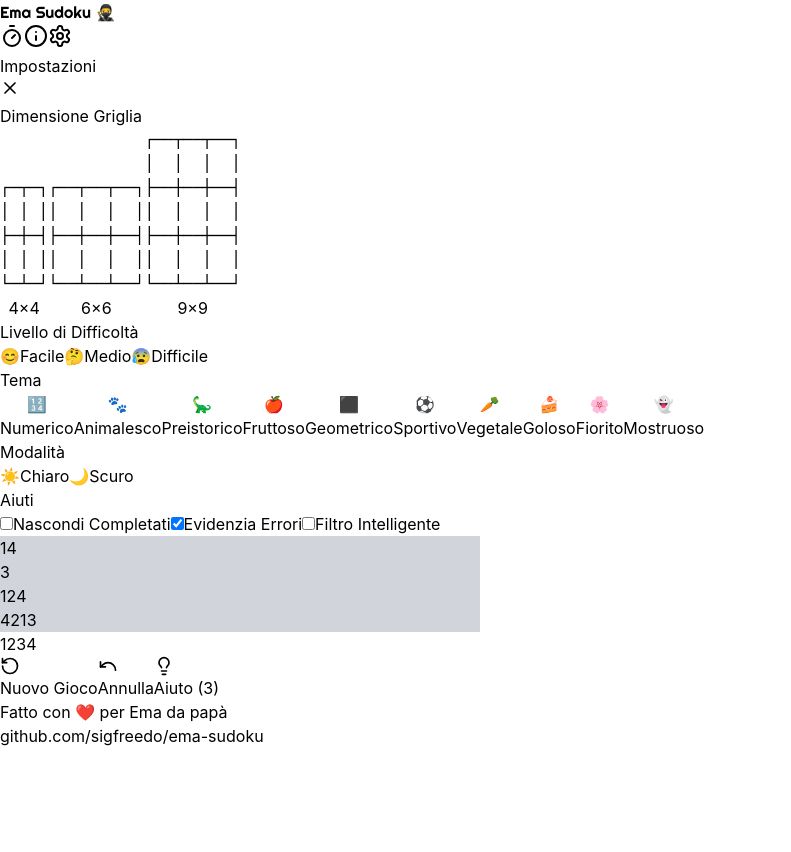
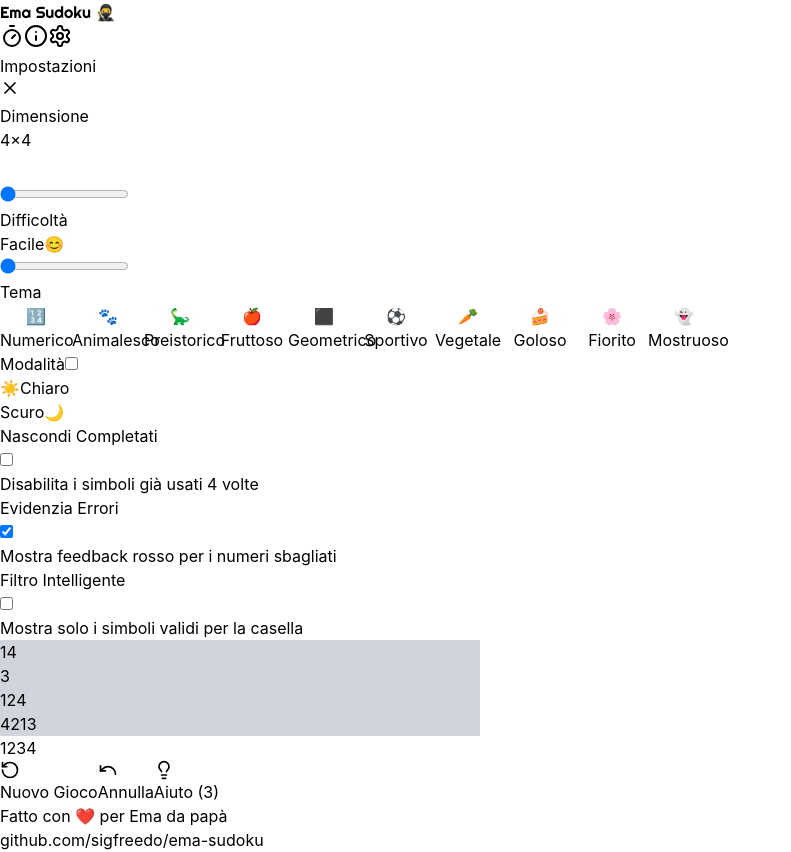
Before and after one commit to sigfreedo/ema-sudoku, a React (Vite) app: page / in a window 1280 px wide. Both pictures are taken after a click on the button 60 px from the left and 36 px from the top of the page. Shown: the whole page, without its empty margins (0-791 px from the left). Before the commit the page ends 800 px from the top, so only its background shows below. Built offline with nearby package versions, Linux system fonts and the light colour scheme.

Commit message:
Miglioramenti grafici impostazioni

```diff
--- a/src/App.jsx
+++ b/src/App.jsx
@@ -814,152 +814,195 @@ const EmaSudoku = () => {
                     <X size={20} />
                   </button>
                 </div>
-                <div className="space-y-6 text-sm">
+                <div className="space-y-5 text-sm">
 
-              {/* Dimensione griglia con mini-grids visive */}
+              {/* Dimensione griglia con slider e preview */}
               <div>
-                <label className="block font-semibold mb-3 text-xs uppercase tracking-wide opacity-70">Dimensione Griglia</label>
-                <div className="flex gap-3 justify-center">
+                <div className="flex items-center justify-between mb-2">
+                  <label className="font-semibold text-xs uppercase tracking-wide opacity-70">Dimensione</label>
+                  <div className="flex items-center gap-3">
+                    <span className="text-sm font-bold">{gridSize}×{gridSize}</span>
+                    {/* Mini grid preview */}
+                    <div
+                      className="grid gap-[1px] bg-gray-400 dark:bg-gray-600 p-[2px] rounded"
+                      style={{
+                        gridTemplateColumns: `repeat(${gridSize === 4 ? 2 : gridSize === 6 ? 3 : 3}, 1fr)`,
+                        gridTemplateRows: `repeat(${gridSize === 4 ? 2 : gridSize === 6 ? 2 : 3}, 1fr)`,
+                        width: '32px',
+                        height: '32px'
+                      }}
+                    >
+                      {Array.from({ length: (gridSize === 4 ? 4 : gridSize === 6 ? 6 : 9) }).map((_, i) => (
+                        <div key={i} className={`${darkMode ? 'bg-gray-700' : 'bg-white'}`}></div>
+                      ))}
+                    </div>
+                  </div>
+                </div>
+                <input
+                  type="range"
+                  min="0"
+                  max="2"
+                  value={gridSize === 4 ? 0 : gridSize === 6 ? 1 : 2}
+                  onChange={(e) => setGridSize([4, 6, 9][parseInt(e.target.value)])}
+                  className="w-full h-2 bg-gray-300 dark:bg-gray-600 rounded-lg appearance-none cursor-pointer accent-blue-500"
+                />
+              </div>
+
+              {/* Difficoltà con slider ed emoji */}
+              <div>
+                <div className="flex items-center justify-between mb-2">
+                  <label className="font-semibold text-xs uppercase tracking-wide opacity-70">Difficoltà</label>
+                  <div className="flex items-center gap-2">
+                    <span className="text-sm font-bold">
+                      {difficulty === 'easy' ? 'Facile' : difficulty === 'medium' ? 'Medio' : 'Difficile'}
+                    </span>
+                    <span className="text-xl">
+                      {difficulty === 'easy' ? '😊' : difficulty === 'medium' ? '🤔' : '😰'}
+                    </span>
+                  </div>
+                </div>
+                <input
+                  type="range"
+                  min="0"
+                  max="2"
+                  value={difficulty === 'easy' ? 0 : difficulty === 'medium' ? 1 : 2}
+                  onChange={(e) => setDifficulty(['easy', 'medium', 'hard'][parseInt(e.target.value)])}
+                  className="w-full h-2 bg-gray-300 dark:bg-gray-600 rounded-lg appearance-none cursor-pointer accent-blue-500"
+                />
+              </div>
+
+              {/* Temi con quadrati */}
+              <div>
+                <label className="block font-semibold mb-2 text-xs uppercase tracking-wide opacity-70">Tema</label>
+                <div className="flex flex-wrap gap-2 justify-center">
                   {[
-                    { size: 4, grid: '┌─┬─┐\n│ │ │\n├─┼─┤\n│ │ │\n└─┴─┘' },
-                    { size: 6, grid: '┌──┬──┬──┐\n│  │  │  │\n├──┼──┼──┤\n│  │  │  │\n└──┴──┴──┘' },
-                    { size: 9, grid: '┌──┬──┬──┐\n│  │  │  │\n├──┼──┼──┤\n│  │  │  │\n├──┼──┼──┤\n│  │  │  │\n└──┴──┴──┘' }
-                  ].map(({ size, grid }) => (
+                    { key: 'numbers', icon: '🔢', name: 'Numerico', color: 'border-gray-500' },
+                    { key: 'animals', icon: '🐾', name: 'Animalesco', color: 'border-amber-500' },
+                    { key: 'dinosaurs', icon: '🦕', name: 'Preistorico', color: 'border-green-500' },
+                    { key: 'fruits', icon: '🍎', name: 'Fruttoso', color: 'border-orange-500' },
+                    { key: 'shapes', icon: '⬛', name: 'Geometrico', color: 'border-purple-500' },
+                    { key: 'sports', icon: '⚽', name: 'Sportivo', color: 'border-blue-500' },
+                    { key: 'vegetables', icon: '🥕', name: 'Vegetale', color: 'border-lime-500' },
+                    { key: 'desserts', icon: '🍰', name: 'Goloso', color: 'border-pink-500' },
+                    { key: 'flowers', icon: '🌸', name: 'Fiorito', color: 'border-rose-500' },
+                    { key: 'monsters', icon: '👻', name: 'Mostruoso', color: 'border-indigo-500' }
+                  ].map(({ key, icon, name, color }) => (
                     <button
-                      key={size}
-                      onClick={() => setGridSize(size)}
-                      className={`flex flex-col items-center gap-2 px-4 py-3 rounded-lg border-2 transition-all ${
-                        gridSize === size
-                          ? `border-blue-500 ${darkMode ? 'bg-blue-900/30' : 'bg-blue-50'}`
-                          : `${borderColor} ${hoverBg}`
-                      }`}
+                      key={key}
+                      onClick={() => setSymbolSet(key)}
+                      className="flex flex-col items-center gap-1"
+                      style={{ width: '72px' }}
                     >
-                      <pre className="text-[8px] leading-tight opacity-60 whitespace-pre">{grid}</pre>
-                      <span className="text-xs font-bold">{size}×{size}</span>
+                      <div className={`w-14 h-14 rounded-lg flex items-center justify-center text-2xl border-2 transition-all ${
+                        symbolSet === key
+                          ? `${color} bg-opacity-20 ${darkMode ? 'bg-gray-700' : 'bg-gray-100'}`
+                          : 'border-transparent bg-gray-200 dark:bg-gray-700 hover:border-gray-400'
+                      }`}>
+                        {icon}
+                      </div>
+                      <span className="text-[9px] font-medium text-center leading-tight">{name}</span>
                     </button>
                   ))}
                 </div>
               </div>
 
-              {/* Difficoltà con slider ed emoji */}
+              {/* Dark Mode con toggle e testo interno */}
               <div>
-                <label className="block font-semibold mb-3 text-xs uppercase tracking-wide opacity-70">Livello di Difficoltà</label>
-                <div className="flex items-center gap-4">
-                  {['easy', 'medium', 'hard'].map((level, idx) => {
-                    const emoji = level === 'easy' ? '😊' : level === 'medium' ? '🤔' : '😰';
-                    const label = level === 'easy' ? 'Facile' : level === 'medium' ? 'Medio' : 'Difficile';
-                    return (
-                      <button
-                        key={level}
-                        onClick={() => setDifficulty(level)}
-                        className={`flex-1 flex flex-col items-center gap-1 px-3 py-2 rounded-lg border-2 transition-all ${
-                          difficulty === level
-                            ? `border-blue-500 ${darkMode ? 'bg-blue-900/30' : 'bg-blue-50'}`
-                            : `${borderColor} ${hoverBg}`
-                        }`}
-                      >
-                        <span className="text-2xl">{emoji}</span>
-                        <span className="text-xs font-semibold">{label}</span>
-                      </button>
-                    );
-                  })}
+                <label className="font-semibold mb-2 block text-xs uppercase tracking-wide opacity-70">Modalità</label>
+                <label className="relative inline-flex items-center cursor-pointer w-full">
+                  <input
+                    type="checkbox"
+                    checked={darkMode}
+                    onChange={(e) => setDarkMode(e.target.checked)}
+                    className="sr-only peer"
+                  />
+                  <div className={`w-full h-10 rounded-lg transition-colors flex items-center justify-between px-3 ${
+                    darkMode ? 'bg-gray-700' : 'bg-gray-200'
+                  }`}>
+                    <div className={`flex items-center gap-2 transition-opacity ${!darkMode ? 'opacity-100' : 'opacity-40'}`}>
+                      <span className="text-sm">☀️</span>
+                      <span className="text-xs font-semibold">Chiaro</span>
+                    </div>
+                    <div className={`absolute left-1/2 -translate-x-1/2 w-16 h-8 rounded-md transition-all ${
+                      darkMode ? 'bg-blue-600 translate-x-[25%]' : 'bg-blue-500 -translate-x-[25%]'
+                    }`}></div>
+                    <div className={`flex items-center gap-2 transition-opacity ${darkMode ? 'opacity-100' : 'opacity-40'}`}>
+                      <span className="text-xs font-semibold">Scuro</span>
+                      <span className="text-sm">🌙</span>
                     </div>
                   </div>
-
-              {/* Temi con icone circolari */}
-              <div>
-                <label className="block font-semibold mb-3 text-xs uppercase tracking-wide opacity-70">Tema</label>
-                <div className="flex flex-wrap gap-2 justify-center">
-                  {[
-                    { key: 'numbers', icon: '🔢', name: 'Numerico', color: 'bg-gray-500/70' },
-                    { key: 'animals', icon: '🐾', name: 'Animalesco', color: 'bg-amber-600/70' },
-                    { key: 'dinosaurs', icon: '🦕', name: 'Preistorico', color: 'bg-green-600/70' },
-                    { key: 'fruits', icon: '🍎', name: 'Fruttoso', color: 'bg-orange-500/70' },
-                    { key: 'shapes', icon: '⬛', name: 'Geometrico', color: 'bg-purple-500/70' },
-                    { key: 'sports', icon: '⚽', name: 'Sportivo', color: 'bg-blue-600/70' },
-                    { key: 'vegetables', icon: '🥕', name: 'Vegetale', color: 'bg-lime-600/70' },
-                    { key: 'desserts', icon: '🍰', name: 'Goloso', color: 'bg-pink-500/70' },
-                    { key: 'flowers', icon: '🌸', name: 'Fiorito', color: 'bg-rose-500/70' },
-                    { key: 'monsters', icon: '👻', name: 'Mostruoso', color: 'bg-indigo-600/70' }
-                  ].map(({ key, icon, name, color }) => (
-                    <button
-                      key={key}
-                      onClick={() => setSymbolSet(key)}
-                      className={`flex flex-col items-center gap-1 p-2 rounded-lg border-2 transition-all ${
-                        symbolSet === key
-                          ? `border-blue-500 ${darkMode ? 'bg-blue-900/30' : 'bg-blue-50'}`
-                          : `border-transparent hover:border-gray-400`
-                      }`}
-                    >
-                      <div className={`w-10 h-10 rounded-full ${color} flex items-center justify-center text-xl border-2 border-white/30`}>
-                        {icon}
-                      </div>
-                      <span className="text-[10px] font-medium">{name}</span>
-                    </button>
-                  ))}
-                </div>
+                </label>
               </div>
 
-              {/* Dark Mode con sole/luna */}
+              {/* Ultimi 3 toggle con descrizioni */}
+              <div className="space-y-3 pt-2">
                 <div>
-                <label className="block font-semibold mb-3 text-xs uppercase tracking-wide opacity-70">Modalità</label>
-                <div className="flex gap-2">
-                  <button
-                    onClick={() => setDarkMode(false)}
-                    className={`flex-1 flex items-center justify-center gap-2 px-4 py-2 rounded-lg border-2 transition-all ${
-                      !darkMode
-                        ? `border-blue-500 ${darkMode ? 'bg-blue-900/30' : 'bg-blue-50'}`
-                        : `${borderColor} ${hoverBg}`
-                    }`}
-                  >
-                    <span className="text-lg">☀️</span>
-                    <span className="text-xs font-semibold">Chiaro</span>
-                  </button>
-                  <button
-                    onClick={() => setDarkMode(true)}
-                    className={`flex-1 flex items-center justify-center gap-2 px-4 py-2 rounded-lg border-2 transition-all ${
-                      darkMode
-                        ? `border-blue-500 ${darkMode ? 'bg-blue-900/30' : 'bg-blue-50'}`
-                        : `${borderColor} ${hoverBg}`
-                    }`}
-                  >
-                    <span className="text-lg">🌙</span>
-                    <span className="text-xs font-semibold">Scuro</span>
-                  </button>
-                </div>
-              </div>
-
-              {/* Ultimi 3 toggle compatti in riga */}
-              <div>
-                <label className="block font-semibold mb-3 text-xs uppercase tracking-wide opacity-70">Aiuti</label>
-                <div className="flex flex-wrap gap-3">
-                  <label className="flex items-center gap-2 cursor-pointer">
+                  <label className="flex items-center justify-between cursor-pointer">
+                    <span className="font-semibold text-xs">Nascondi Completati</span>
+                    <div className="relative">
                       <input
                         type="checkbox"
                         checked={hideCompleted}
                         onChange={(e) => setHideCompleted(e.target.checked)}
-                      className="w-4 h-4 rounded border-gray-300"
+                        className="sr-only peer"
                       />
-                    <span className="text-xs">Nascondi Completati</span>
+                      <div className={`w-11 h-6 rounded-full transition-colors ${
+                        hideCompleted ? 'bg-blue-600' : 'bg-gray-300 dark:bg-gray-600'
+                      }`}></div>
+                      <div className={`absolute left-0.5 top-0.5 w-5 h-5 bg-white rounded-full transition-transform ${
+                        hideCompleted ? 'translate-x-5' : 'translate-x-0'
+                      }`}></div>
+                    </div>
                   </label>
-                  <label className="flex items-center gap-2 cursor-pointer">
+                  <p className="text-[10px] opacity-60 mt-0.5">
+                    Disabilita i simboli già usati {gridSize} volte
+                  </p>
+                </div>
+
+                <div>
+                  <label className="flex items-center justify-between cursor-pointer">
+                    <span className="font-semibold text-xs">Evidenzia Errori</span>
+                    <div className="relative">
                       <input
                         type="checkbox"
                         checked={showErrors}
                         onChange={(e) => setShowErrors(e.target.checked)}
-                      className="w-4 h-4 rounded border-gray-300"
+                        className="sr-only peer"
                       />
-                    <span className="text-xs">Evidenzia Errori</span>
+                      <div className={`w-11 h-6 rounded-full transition-colors ${
+                        showErrors ? 'bg-blue-600' : 'bg-gray-300 dark:bg-gray-600'
+                      }`}></div>
+                      <div className={`absolute left-0.5 top-0.5 w-5 h-5 bg-white rounded-full transition-transform ${
+                        showErrors ? 'translate-x-5' : 'translate-x-0'
+                      }`}></div>
+                    </div>
                   </label>
-                  <label className="flex items-center gap-2 cursor-pointer">
+                  <p className="text-[10px] opacity-60 mt-0.5">
+                    Mostra feedback rosso per i numeri sbagliati
+                  </p>
+                </div>
+
+                <div>
+                  <label className="flex items-center justify-between cursor-pointer">
+                    <span className="font-semibold text-xs">Filtro Intelligente</span>
+                    <div className="relative">
                       <input
                         type="checkbox"
                         checked={smartFilter}
                         onChange={(e) => setSmartFilter(e.target.checked)}
-                      className="w-4 h-4 rounded border-gray-300"
+                        className="sr-only peer"
                       />
-                    <span className="text-xs">Filtro Intelligente</span>
+                      <div className={`w-11 h-6 rounded-full transition-colors ${
+                        smartFilter ? 'bg-blue-600' : 'bg-gray-300 dark:bg-gray-600'
+                      }`}></div>
+                      <div className={`absolute left-0.5 top-0.5 w-5 h-5 bg-white rounded-full transition-transform ${
+                        smartFilter ? 'translate-x-5' : 'translate-x-0'
+                      }`}></div>
+                    </div>
                   </label>
+                  <p className="text-[10px] opacity-60 mt-0.5">
+                    Mostra solo i simboli validi per la casella
+                  </p>
                 </div>
               </div>
 
```
Lines whose indentation alone changed are shown as unchanged.
